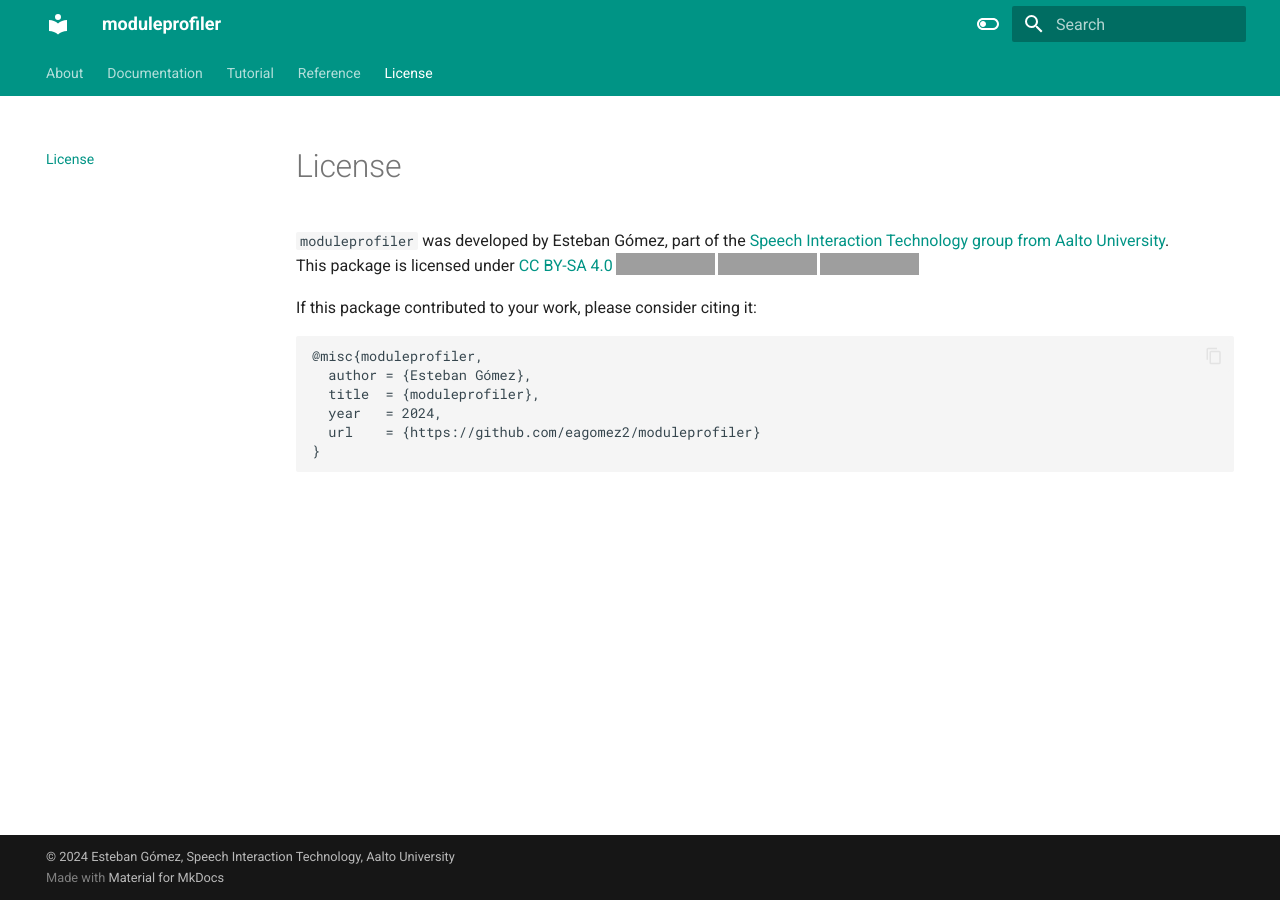
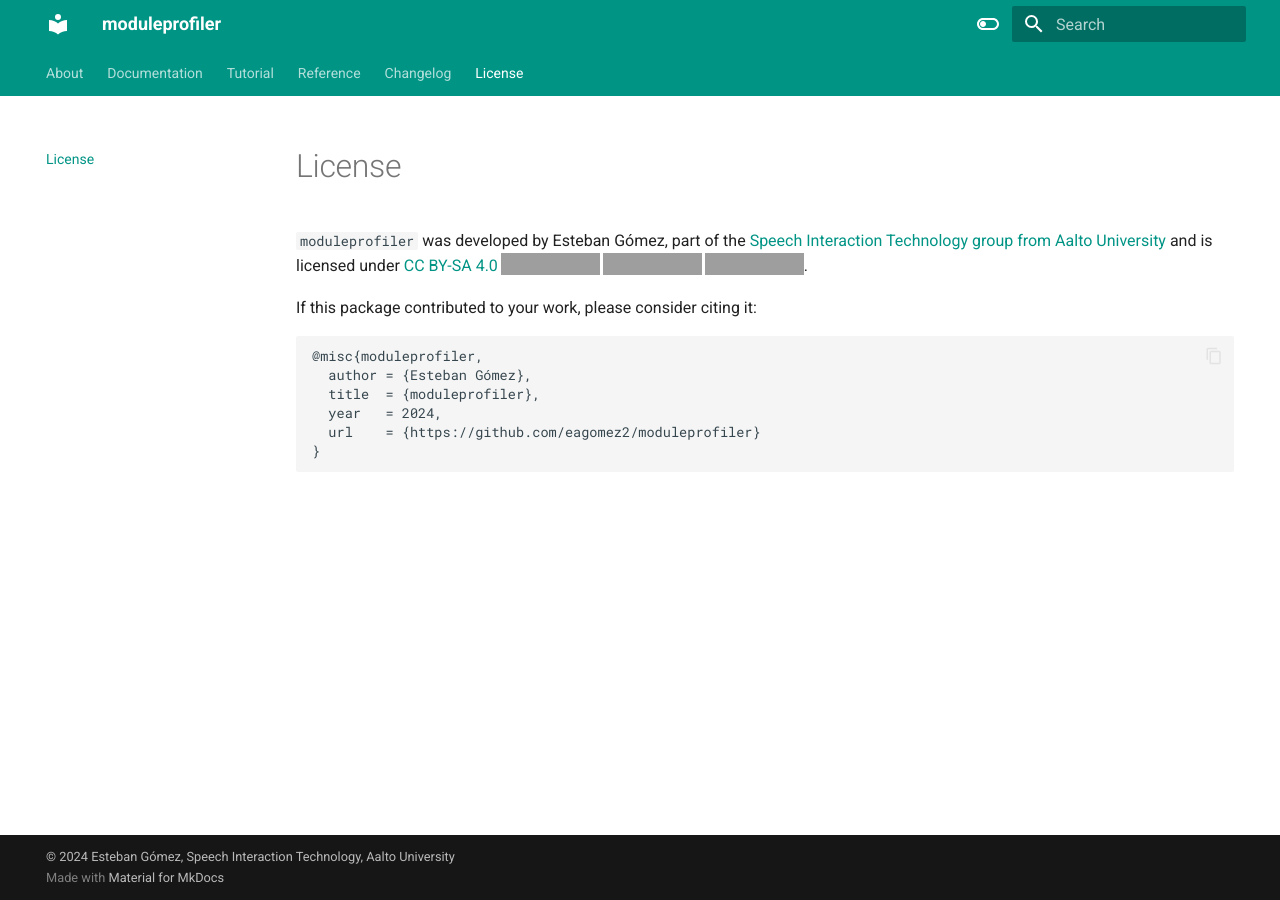
Before and after one commit to eagomez2/moduleprofiler, an MkDocs documentation site: the page built from docs/license.md, in a window 1280 px wide. Built offline with MkDocs 1.6.1 and Material for MkDocs 9.7.7, drawn with Linux system fonts in a browser that asks for light colours; comment, search, counter and statistics services are not loaded; grey boxes are pictures that could not be loaded.

Commit message:
Update documentation

```diff
--- a/docs/license.md
+++ b/docs/license.md
@@ -1,5 +1,4 @@
-`moduleprofiler` was developed by <span property="cc:attributionName">Esteban Gómez</span>, part of the <a href="https://www.aalto.fi/en/department-of-information-and-communications-engineering/speech-interaction-technology" target="_blank">Speech Interaction Technology group from Aalto University</a>.
-This package is licensed under <a href="https://creativecommons.org/licenses/by-sa/4.0/?ref=chooser-v1" target="_blank" rel="license noopener noreferrer" style="display:inline-block;">CC BY-SA 4.0<img style="height:22px!important;margin-left:3px;vertical-align:text-bottom;" src="https://mirrors.creativecommons.org/presskit/icons/cc.svg?ref=chooser-v1" alt=""><img style="height:22px!important;margin-left:3px;vertical-align:text-bottom;" src="https://mirrors.creativecommons.org/presskit/icons/by.svg?ref=chooser-v1" alt=""><img style="height:22px!important;margin-left:3px;vertical-align:text-bottom;" src="https://mirrors.creativecommons.org/presskit/icons/sa.svg?ref=chooser-v1" alt=""></a></p>
+`moduleprofiler` was developed by <span property="cc:attributionName">Esteban Gómez</span>, part of the <a href="https://www.aalto.fi/en/department-of-information-and-communications-engineering/speech-interaction-technology" target="_blank">Speech Interaction Technology group from Aalto University</a> and is licensed under <a href="https://creativecommons.org/licenses/by-sa/4.0/?ref=chooser-v1" target="_blank" rel="license noopener noreferrer" style="display:inline-block;">CC BY-SA 4.0<img style="height:22px!important;margin-left:3px;vertical-align:text-bottom;" src="https://mirrors.creativecommons.org/presskit/icons/cc.svg?ref=chooser-v1" alt=""><img style="height:22px!important;margin-left:3px;vertical-align:text-bottom;" src="https://mirrors.creativecommons.org/presskit/icons/by.svg?ref=chooser-v1" alt=""><img style="height:22px!important;margin-left:3px;vertical-align:text-bottom;" src="https://mirrors.creativecommons.org/presskit/icons/sa.svg?ref=chooser-v1" alt=""></a>.</p>
 
 If this package contributed to your work, please consider citing it:
 
--- a/mkdocs.yml
+++ b/mkdocs.yml
@@ -19,6 +19,7 @@
       - modules/sigmoid.md
       - modules/softmax.md
       - modules/tanh.md
+  - Changelog: https://github.com/eagomez2/moduleprofiler/releases
   - License: license.md
 copyright: |
   &copy; 2024 <a href="https://www.estebangomez.me" target="_blank">Esteban Gómez</a>, <a href="https://www.aalto.fi/en/department-of-information-and-communications-engineering/speech-interaction-technology" target="_blank">Speech Interaction Technology, Aalto University</a>
```
